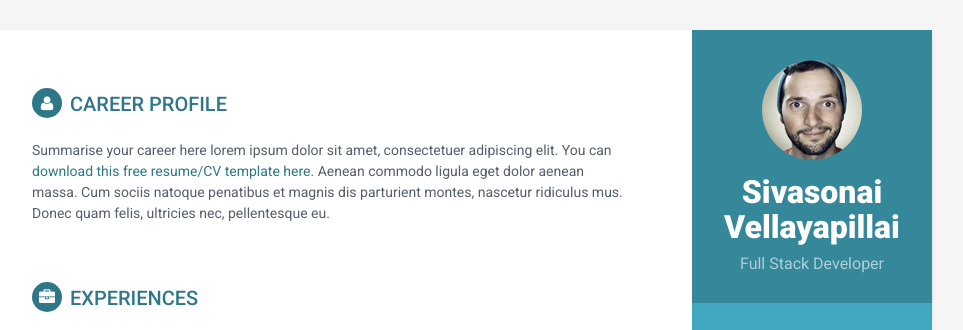
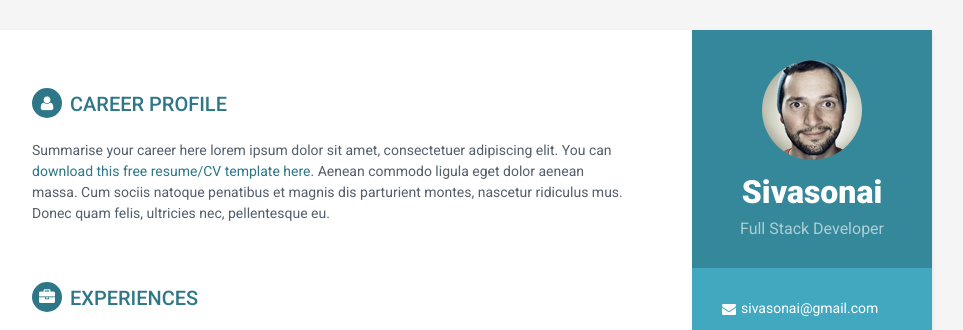
Before and after one commit to siva-sonai/siva-sonai.github.io, a plain HTML site: page index.html in a window 1280 px wide. Shown: the top 330 px of the page, without its empty margins (188-1151 px from the left). Drawn offline with Linux system fonts and the light colour scheme.

Commit message:
Update index.html

```diff
--- a/index.html
+++ b/index.html
@@ -31,7 +31,7 @@
         <div class="sidebar-wrapper">
             <div class="profile-container">
                 <img class="profile" src="assets/images/profile.png" alt="" />
-                <h1 class="name">Sivasonai Vellayapillai</h1>
+                <h1 class="name">Sivasonai</h1>
                 <h3 class="tagline">Full Stack Developer</h3>
             </div><!--//profile-container-->
 
```
